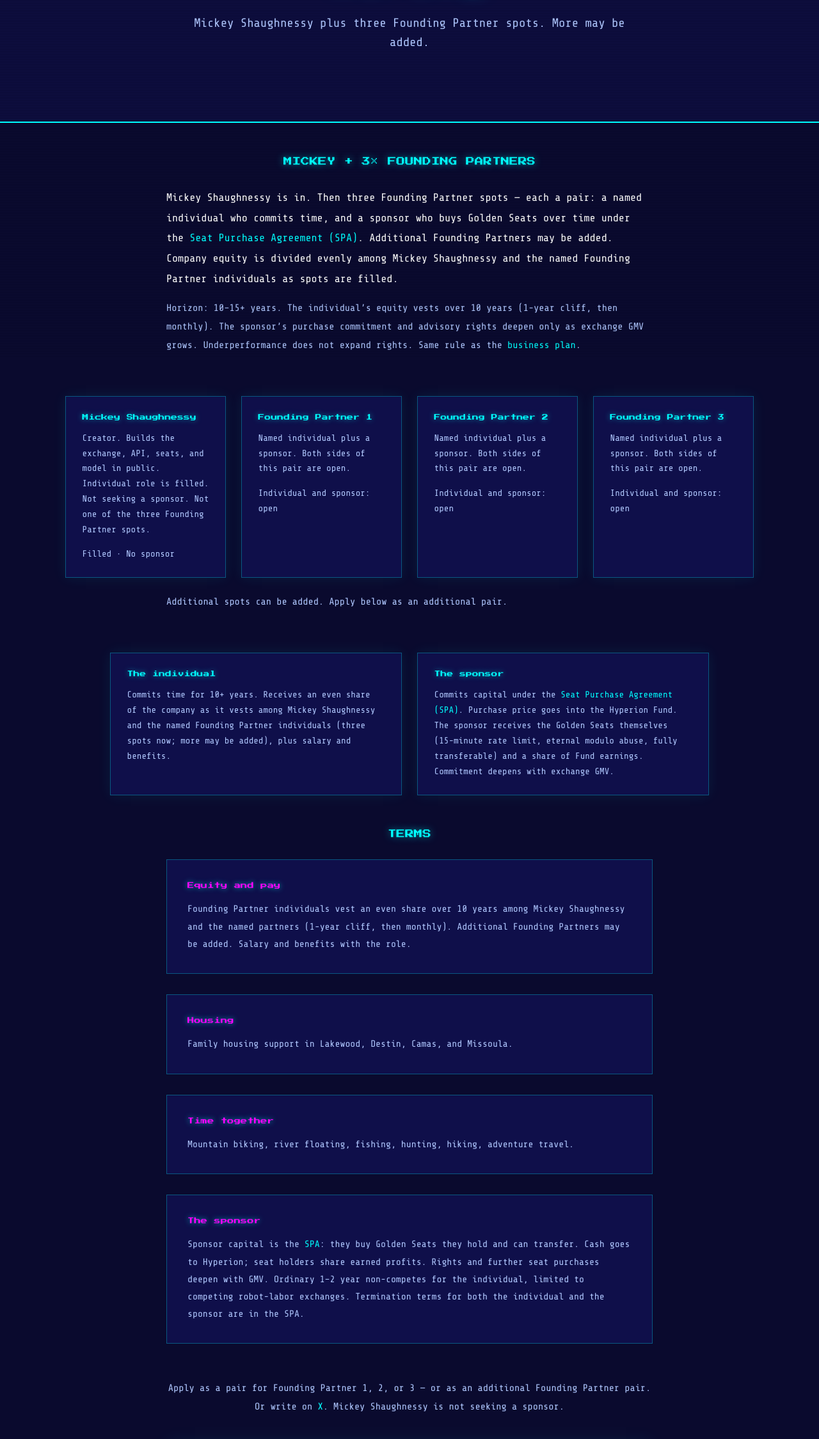
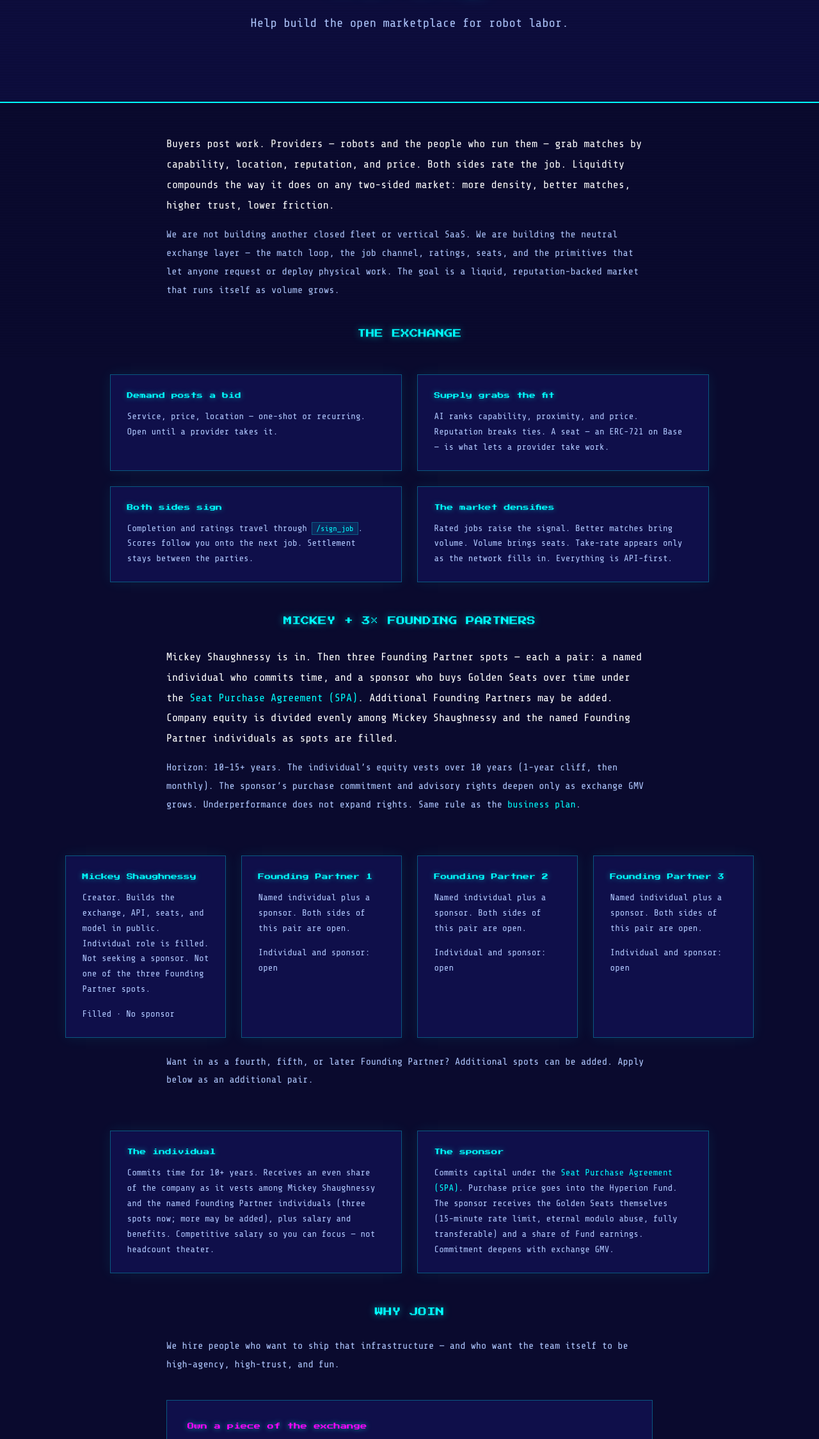
Before and after one commit to mickeyshaughnessy/theservicesexchange, a plain HTML site: page hiring.html in a window 1280 px wide. Shown: the part 240-2489 px from the top of the page at 64% size. Drawn offline with nearby package versions, Linux system fonts and the light colour scheme; no server answers.

Commit message:
Restore sell copy on hiring, investors, and business plan.
Hiring gets the manifesto and why-join back. Investors and the business plan keep a short frame: open exchange layer, density, permanent capital.

```diff
--- a/hiring.html
+++ b/hiring.html
@@ -4,7 +4,7 @@
     <meta charset="UTF-8">
     <meta name="viewport" content="width=device-width, initial-scale=1.0">
     <meta name="theme-color" content="#0a0a2e">
-    <meta name="description" content="Hiring at The RSE — Mickey Shaughnessy plus 3× Founding Partner spots (more may be added). Equity, salary, family housing in Lakewood, Destin, Camas, and Missoula.">
+    <meta name="description" content="Hiring at The RSE — Mickey Shaughnessy plus 3× Founding Partner spots (more may be added) for the open marketplace for robot labor. Equity, family housing, and a team that actually spends time outside.">
     <meta name="apple-mobile-web-app-capable" content="yes">
     <meta name="apple-mobile-web-app-status-bar-style" content="black-translucent">
     <meta name="apple-mobile-web-app-title" content="The RSE">
@@ -208,12 +208,45 @@
     <section class="hero" style="padding: 100px 0 60px;" id="main-content" tabindex="-1">
         <div class="container">
             <h1>Hiring</h1>
-            <p>Mickey Shaughnessy plus three Founding Partner spots. More may be added.</p>
+            <p>Help build the open marketplace for robot labor.</p>
         </div>
     </section>
 
     <section class="py-5" style="background: var(--bg-deep);">
         <div class="container">
+            <div class="hire-prose">
+                <p class="lede">Buyers post work. Providers — robots and the people who run them — grab matches by capability, location, reputation, and price. Both sides rate the job. Liquidity compounds the way it does on any two-sided market: more density, better matches, higher trust, lower friction.</p>
+                <p>We are not building another closed fleet or vertical SaaS. We are building the neutral exchange layer — the match loop, the job channel, ratings, seats, and the primitives that let anyone request or deploy physical work. The goal is a liquid, reputation-backed market that runs itself as volume grows.</p>
+            </div>
+
+            <h2 class="hire-section-title">THE EXCHANGE</h2>
+            <div class="row g-4 mb-5" style="max-width:960px;margin:0 auto 3rem;">
+                <div class="col-md-6">
+                    <div class="hire-card">
+                        <h3>Demand posts a bid</h3>
+                        <p>Service, price, location — one-shot or recurring. Open until a provider takes it.</p>
+                    </div>
+                </div>
+                <div class="col-md-6">
+                    <div class="hire-card">
+                        <h3>Supply grabs the fit</h3>
+                        <p>AI ranks capability, proximity, and price. Reputation breaks ties. A seat — an ERC-721 on Base — is what lets a provider take work.</p>
+                    </div>
+                </div>
+                <div class="col-md-6">
+                    <div class="hire-card">
+                        <h3>Both sides sign</h3>
+                        <p>Completion and ratings travel through <code>/sign_job</code>. Scores follow you onto the next job. Settlement stays between the parties.</p>
+                    </div>
+                </div>
+                <div class="col-md-6">
+                    <div class="hire-card">
+                        <h3>The market densifies</h3>
+                        <p>Rated jobs raise the signal. Better matches bring volume. Volume brings seats. Take-rate appears only as the network fills in. Everything is API-first.</p>
+                    </div>
+                </div>
+            </div>
+
             <h2 class="hire-section-title">MICKEY + 3× FOUNDING PARTNERS</h2>
             <div class="hire-prose">
                 <p class="lede">Mickey Shaughnessy is in. Then three Founding Partner spots — each a pair: a named individual who commits time, and a sponsor who buys Golden Seats over time under the <a href="spa.html">Seat Purchase Agreement (SPA)</a>. Additional Founding Partners may be added. Company equity is divided evenly among Mickey Shaughnessy and the named Founding Partner individuals as spots are filled.</p>
@@ -250,14 +283,14 @@
                 </div>
             </div>
             <div class="hire-prose" style="margin-bottom:2.5rem;">
-                <p>Additional spots can be added. Apply below as an additional pair.</p>
+                <p>Want in as a fourth, fifth, or later Founding Partner? Additional spots can be added. Apply below as an additional pair.</p>
             </div>
 
             <div class="row g-4 mb-5" style="max-width:960px;margin:0 auto 3rem;">
                 <div class="col-md-6">
                     <div class="hire-card">
                         <h3>The individual</h3>
-                        <p>Commits time for 10+ years. Receives an even share of the company as it vests among Mickey Shaughnessy and the named Founding Partner individuals (three spots now; more may be added), plus salary and benefits.</p>
+                        <p>Commits time for 10+ years. Receives an even share of the company as it vests among Mickey Shaughnessy and the named Founding Partner individuals (three spots now; more may be added), plus salary and benefits. Competitive salary so you can focus — not headcount theater.</p>
                     </div>
                 </div>
                 <div class="col-md-6">
@@ -268,26 +301,38 @@
                 </div>
             </div>
 
-            <h2 class="hire-section-title">TERMS</h2>
+            <h2 class="hire-section-title">WHY JOIN</h2>
+            <div class="hire-prose">
+                <p>We hire people who want to ship that infrastructure — and who want the team itself to be high-agency, high-trust, and fun.</p>
+            </div>
+
             <div class="hire-why">
-                <h3>Equity and pay</h3>
-                <p>Founding Partner individuals vest an even share over 10 years among Mickey Shaughnessy and the named partners (1-year cliff, then monthly). Additional Founding Partners may be added. Salary and benefits with the role.</p>
+                <h3>Own a piece of the exchange</h3>
+                <p>Competitive salary so you can focus, and meaningful equity so early team members have real upside as the market scales — not headcount theater. Founding Partner individuals vest an even share over 10 years among Mickey Shaughnessy and the named partners. Additional Founding Partners may be added.</p>
             </div>
             <div class="hire-why">
-                <h3>Housing</h3>
-                <p>Family housing support in Lakewood, Destin, Camas, and Missoula.</p>
+                <h3>Meet the people deploying robots</h3>
+                <p>High-signal introductions across operators, hardware teams, investors, and builders already in the network. You will meet the people buying and selling robot labor, not just the conference circuit.</p>
             </div>
             <div class="hire-why">
-                <h3>Time together</h3>
-                <p>Mountain biking, river floating, fishing, hunting, hiking, adventure travel.</p>
+                <h3>Live where the team actually is</h3>
+                <p>Family housing support in Lakewood, Destin, Camas, and Missoula — Destin being Florida’s top fishing destination, the “World’s Luckiest Fishing Village.” These are not abstract stipends. They exist so you and your family can be in the same physical places without fighting short-term housing.</p>
             </div>
             <div class="hire-why">
-                <h3>The sponsor</h3>
-                <p>Sponsor capital is the <a href="spa.html">SPA</a>: they buy Golden Seats they hold and can transfer. Cash goes to Hyperion; seat holders share earned profits. Rights and further seat purchases deepen with GMV. Ordinary 1–2 year non-competes for the individual, limited to competing robot-labor exchanges. Termination terms for both the individual and the sponsor are in the SPA.</p>
+                <h3>Most in-person time is outside</h3>
+                <p>Mountain biking, river floating, fishing, hunting, hiking, adventure travel. Not a wellness program. The team spends real time under physical load, solving problems and having fun together.</p>
+            </div>
+            <div class="hire-why">
+                <h3>The sponsor is in the market</h3>
+                <p>Sponsor capital is the <a href="spa.html">SPA</a>: they buy Golden Seats they hold and can transfer. Cash goes to Hyperion; seat holders share earned profits. Rights and further seat purchases deepen with GMV, not with a calendar. Ordinary 1–2 year non-competes for the individual, limited to competing robot-labor exchanges. Termination terms for both the individual and the sponsor are in the SPA.</p>
+            </div>
+
+            <div class="hire-prose" style="margin-top:2.5rem;">
+                <p>Every benefit exists for one reason: so we can have fun together. High-trust groups form when people repeatedly do hard and enjoyable things in the same towns. Cash, equity, housing, and time outside are the infrastructure that lets this team last.</p>
             </div>
 
             <div class="hire-close py-4" id="apply">
-                <p>Apply as a pair for Founding Partner 1, 2, or 3 — or as an additional Founding Partner pair. Or write on <a href="https://x.com/MichaelSha10041" target="_blank" rel="noopener">X</a>. Mickey Shaughnessy is not seeking a sponsor.</p>
+                <p>If that mix of mission and lifestyle fits, apply as a pair for Founding Partner 1, 2, or 3 below — or as an additional Founding Partner pair. Or write on <a href="https://x.com/MichaelSha10041" target="_blank" rel="noopener">X</a>. Mickey Shaughnessy is not seeking a sponsor.</p>
             </div>
 
             <form class="hire-form-wrap" id="hireForm" novalidate>
```
Also changed, not shown: business_plan.html (+5 -5 lines), investors.html (+9 -7 lines).
